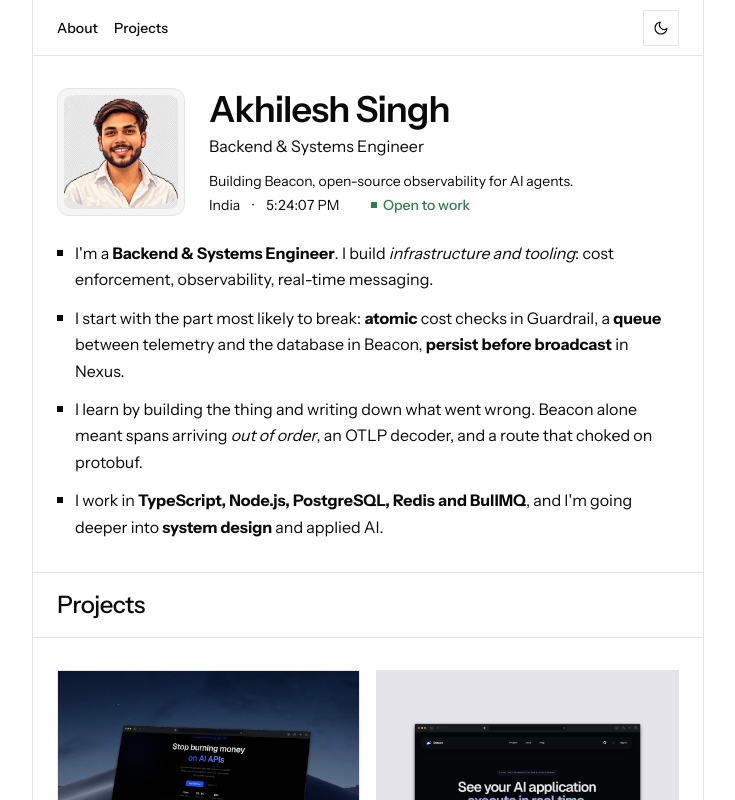
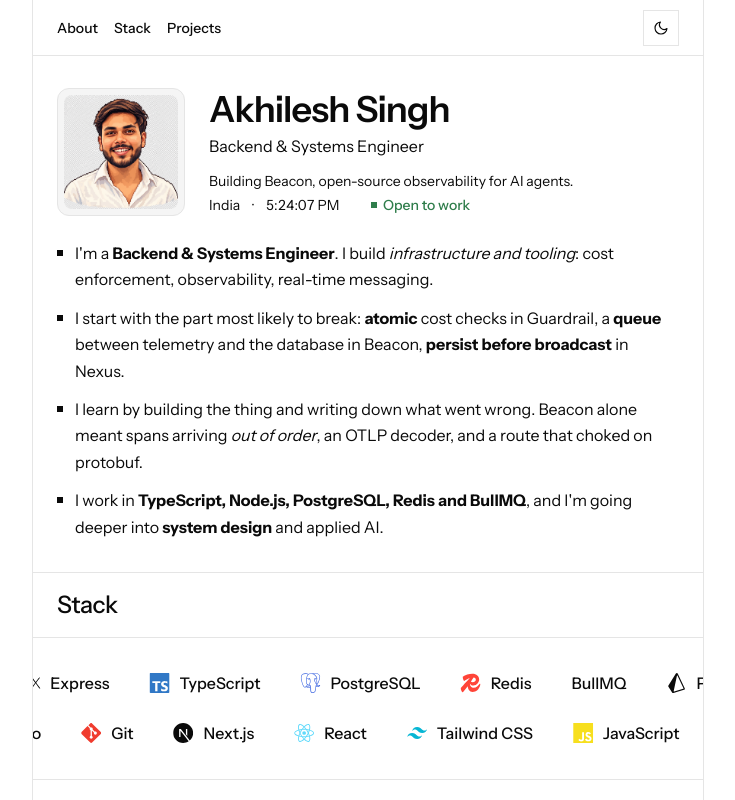
Before and after one commit to Akhilesh-Singh-0/akhilesh.dev, a Next.js app: page / in a window 1280 px wide. Shown: the top 800 px of the page, without its empty margins (272-1007 px from the left). Built offline with nearby package versions, Linux system fonts and the light colour scheme.

Commit message:
feat(sections): add Stack section with scrolling marquee

```diff
--- a/app/globals.css
+++ b/app/globals.css
@@ -68,3 +68,48 @@
     outline-offset: 3px;
   }
 }
+
+/* Marquee: an endlessly scrolling row. Used by components/ui/marquee.tsx. */
+.marquee {
+  overflow: hidden;
+}
+.marquee-track {
+  display: flex;
+  width: max-content;
+  animation: marquee var(--marquee-seconds, 40s) linear infinite;
+}
+.marquee-track[data-reverse="true"] {
+  animation-direction: reverse;
+}
+.marquee:hover .marquee-track {
+  animation-play-state: paused;
+}
+.marquee-copy {
+  display: flex;
+  flex-shrink: 0;
+}
+
+@keyframes marquee {
+  to {
+    transform: translateX(-50%);
+  }
+}
+
+/* "Reduce motion": no scrolling, just a static wrapped list. */
+@media (prefers-reduced-motion: reduce) {
+  .marquee {
+    overflow: visible;
+  }
+  .marquee-track {
+    width: auto;
+    animation: none;
+  }
+  .marquee-copy {
+    flex-wrap: wrap;
+    flex-shrink: 1;
+    padding: 0 1.5rem;
+  }
+  .marquee-copy[aria-hidden="true"] {
+    display: none;
+  }
+}
--- a/app/page.tsx
+++ b/app/page.tsx
@@ -1,10 +1,12 @@
 import { About } from "@/components/sections/about";
 import { Projects } from "@/components/sections/projects";
+import { Stack } from "@/components/sections/stack";
 
 export default function Page() {
   return (
     <main>
       <About />
+      <Stack />
       <Projects />
     </main>
   );
--- /dev/null
+++ b/components/features/stackMarquee.tsx
@@ -0,0 +1,32 @@
+import { Marquee } from "@/components/ui/marquee";
+import { tech, type TechKey } from "@/lib/tech";
+
+function Item({ name }: { name: TechKey }) {
+  const { label, icon: Icon, color } = tech[name];
+  return (
+    <span className="inline-flex items-center gap-2.5 whitespace-nowrap pr-10">
+      {Icon ? (
+        <Icon
+          className="size-5 shrink-0"
+          style={color ? { color } : undefined}
+          aria-hidden
+        />
+      ) : null}
+      <span className="font-medium">{label}</span>
+    </span>
+  );
+}
+
+export function StackMarquee({ rows }: { rows: TechKey[][] }) {
+  return (
+    <div className="flex flex-col gap-6">
+      {rows.map((row, i) => (
+        <Marquee key={i} reverse={i % 2 === 1} seconds={i % 2 === 1 ? 38 : 45}>
+          {row.map((name) => (
+            <Item key={name} name={name} />
+          ))}
+        </Marquee>
+      ))}
+    </div>
+  );
+}
--- a/components/layout/section.tsx
+++ b/components/layout/section.tsx
@@ -1,10 +1,13 @@
+import { cn } from "@/lib/cn";
+
 type SectionProps = {
   id: string;
   title: string;
+  flush?: boolean;
   children: React.ReactNode;
 };
 
-export function Section({ id, title, children }: SectionProps) {
+export function Section({ id, title, flush, children }: SectionProps) {
   return (
     <section
       id={id}
@@ -17,7 +20,7 @@ export function Section({ id, title, children }: SectionProps) {
       >
         {title}
       </h2>
-      <div className="px-6 py-8">{children}</div>
+      <div className={cn(flush ? "py-8" : "px-6 py-8")}>{children}</div>
     </section>
   );
 }
--- /dev/null
+++ b/components/sections/stack.tsx
@@ -0,0 +1,11 @@
+import { StackMarquee } from "@/components/features/stackMarquee";
+import { Section } from "@/components/layout/section";
+import { stack } from "@/content/stack";
+
+export function Stack() {
+  return (
+    <Section id="stack" title="Stack" flush>
+      <StackMarquee rows={stack.rows} />
+    </Section>
+  );
+}
--- /dev/null
+++ b/components/ui/marquee.tsx
@@ -0,0 +1,30 @@
+import { cn } from "@/lib/cn";
+
+type MarqueeProps = {
+  children: React.ReactNode;
+  reverse?: boolean;
+  seconds?: number;
+  className?: string;
+};
+
+export function Marquee({
+  children,
+  reverse,
+  seconds = 40,
+  className,
+}: MarqueeProps) {
+  return (
+    <div className={cn("marquee", className)}>
+      <div
+        className="marquee-track"
+        data-reverse={reverse ? "true" : undefined}
+        style={{ "--marquee-seconds": `${seconds}s` } as React.CSSProperties}
+      >
+        <div className="marquee-copy">{children}</div>
+        <div className="marquee-copy" aria-hidden>
+          {children}
+        </div>
+      </div>
+    </div>
+  );
+}
--- a/content/site.ts
+++ b/content/site.ts
@@ -21,6 +21,7 @@ export const site: Site = {
   avatar: "/avatar.png",
   nav: [
     { label: "About", href: "#about" },
+    { label: "Stack", href: "#stack" },
     { label: "Projects", href: "#projects" },
   ],
 };
--- /dev/null
+++ b/content/stack.ts
@@ -0,0 +1,8 @@
+import type { TechKey } from "@/lib/tech";
+
+export const stack: { rows: TechKey[][] } = {
+  rows: [
+    ["nodejs", "express", "typescript", "postgres", "redis", "bullmq", "prisma", "mongodb"],
+    ["nextjs", "react", "tailwind", "javascript", "clerk", "turborepo", "git"],
+  ],
+};
```
